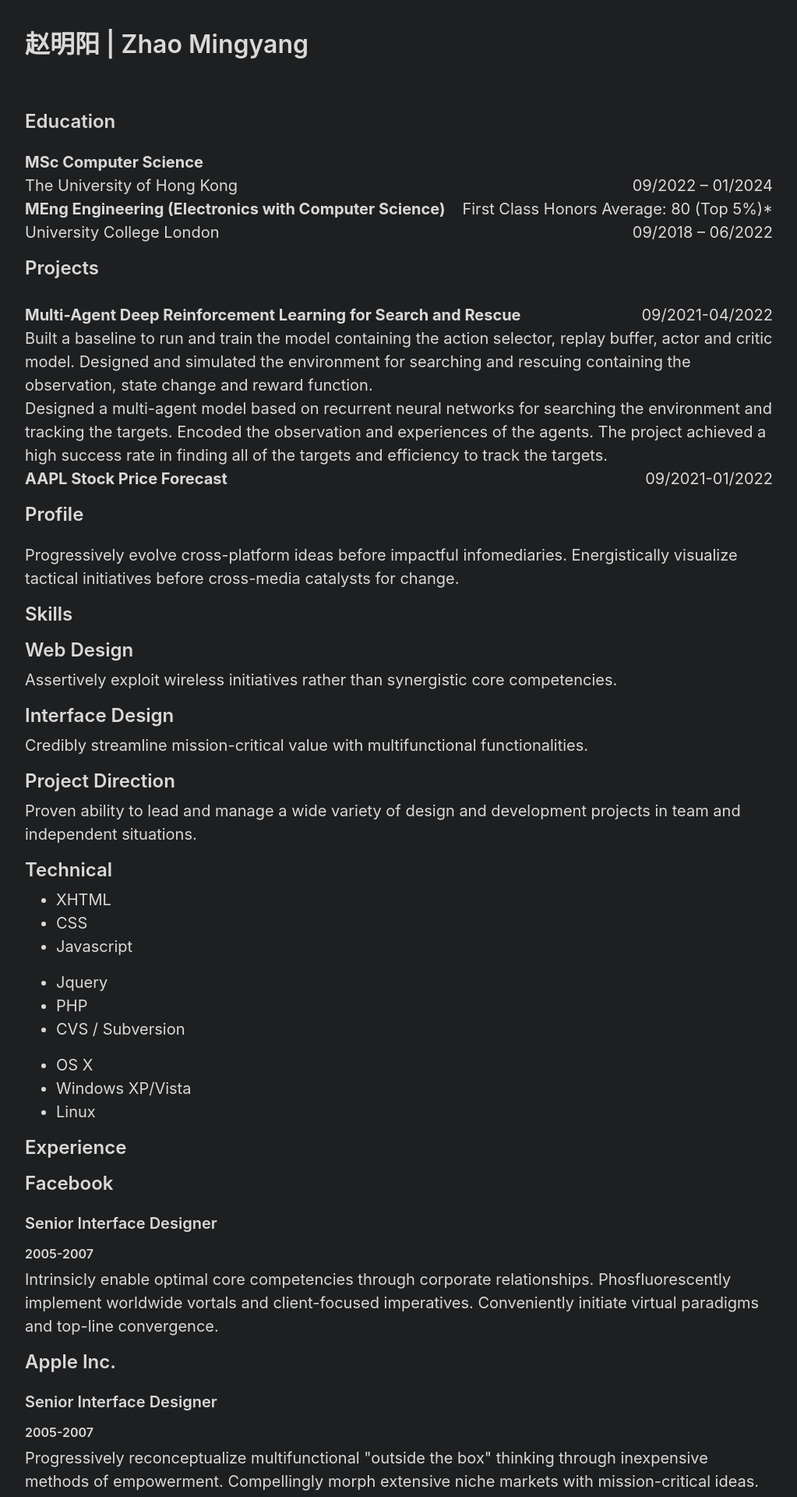
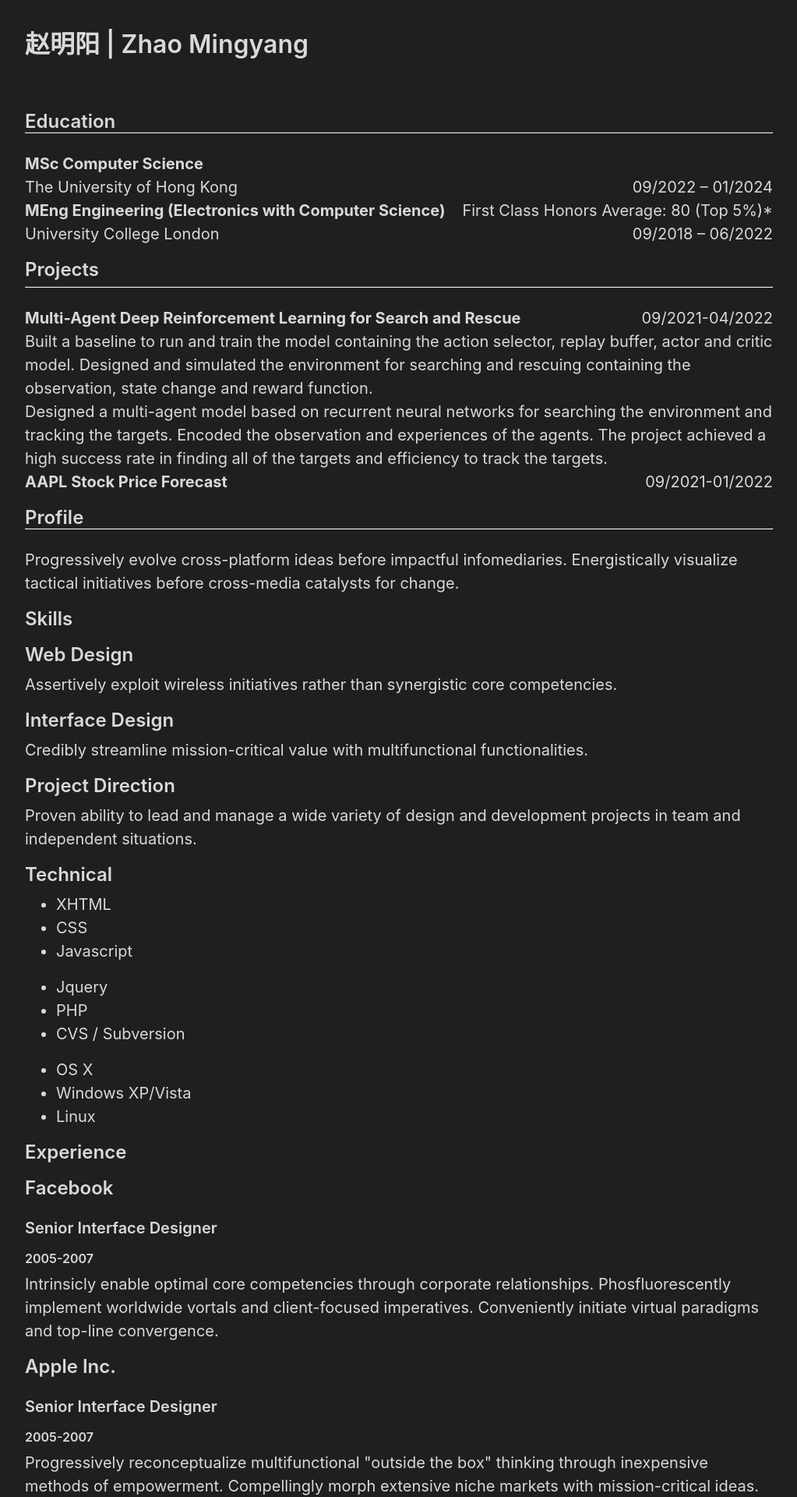
Before and after one commit to Zhao-Mingyang/zhao-mingyang.github.io, a Jekyll site: the page built from about.md, in a window 1280 px wide. Shown: the top 1920 px of the page at 78% size, without its empty margins (128-1151 px from the left). Built offline with Jekyll 4.4.1, drawn with Linux system fonts in a browser that asks for light colours.

Commit message:
Update _type.scss

```diff
--- a/_sass/_type.scss
+++ b/_sass/_type.scss
@@ -50,10 +50,10 @@ hr {
   position: relative;
   margin: var(--spacer-2) 0;
 //   size: 10;
-  border: 0;
-  border-top: 35px;
+  border: 10;
+//   border-top: 35px;
   margin-top: -10px;
-//   border-top: 1px solid var(--border-color);
+  border-top: 1px solid var(--border-color);
 //   style: "FILTER: alpha(opacity=100,finishopacity=0,style=1)"
 }
 
```
